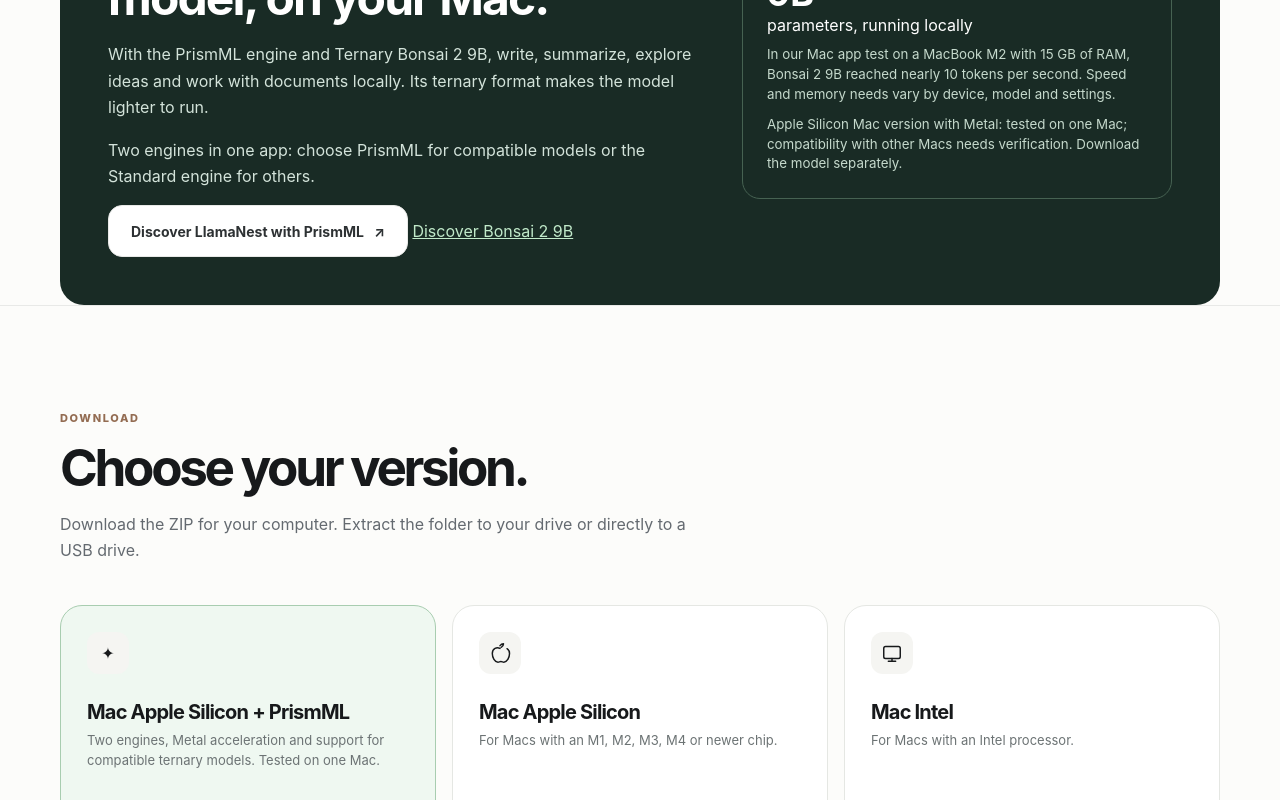
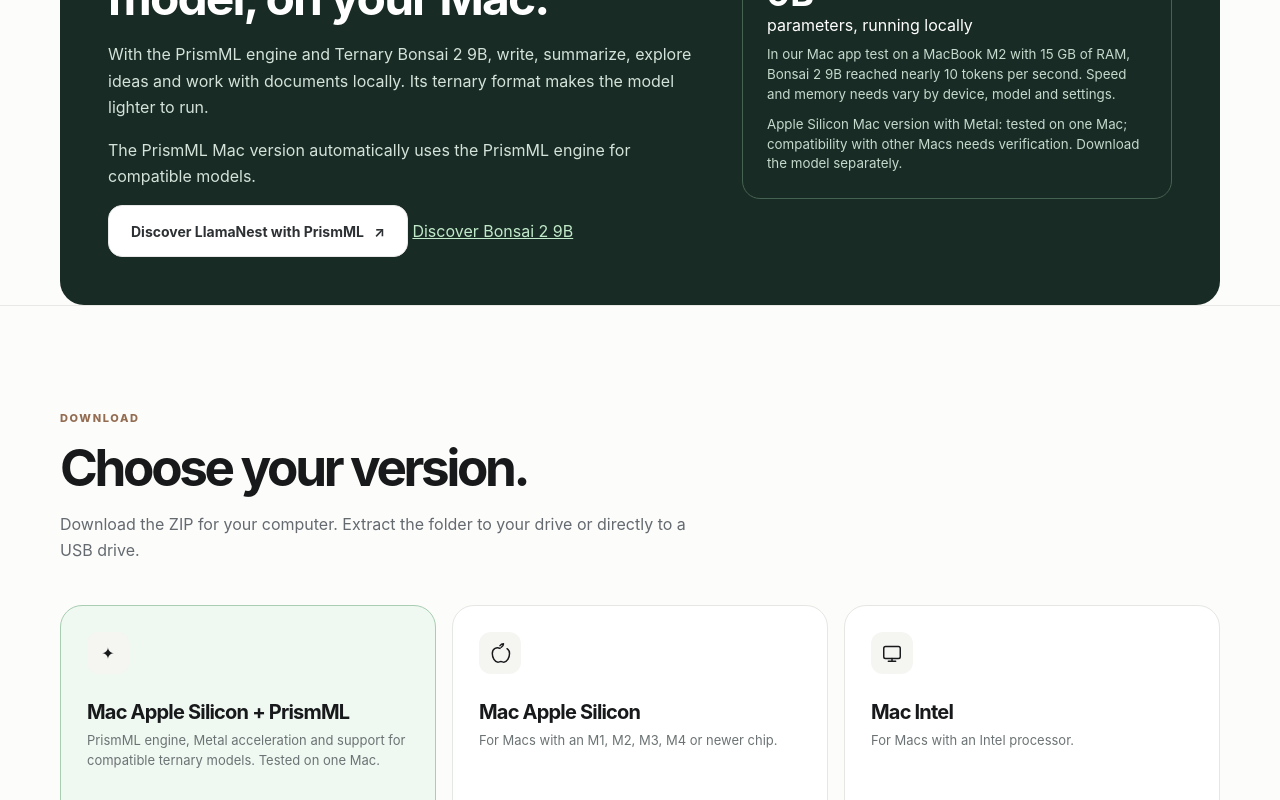
Before and after one commit to fipra/pocket-ai, a plain HTML site: page index.html in a window 1280 px wide. Shown: the part 1120-1920 px from the top of the page. Drawn offline with Linux system fonts and the light colour scheme.

Commit message:
Link Prism-only Mac release on website

```diff
--- a/index.html
+++ b/index.html
@@ -128,12 +128,12 @@
       </div>
     </section>
 
-    <section class="wrap" id="prism" aria-labelledby="prism-title"><div class="prism-feature"><div><span class="kicker">LlamaNest + PrismML</span><h2 id="prism-title">Un modello da 9 miliardi di parametri, sul tuo Mac.</h2><p>Con il motore PrismML e Ternary Bonsai 2 9B puoi scrivere, riassumere, esplorare idee e lavorare con i tuoi documenti in locale. Il formato ternario rende il modello più leggero da eseguire.</p><p>Due motori in un’unica app: scegli PrismML per i modelli compatibili oppure il motore Standard per gli altri.</p><a class="button button-light" href="#download">Scopri LlamaNest con PrismML <span aria-hidden="true">↗</span></a> <a href="https://huggingface.co/prism-ml/Ternary-Bonsai-2-9B-gguf" target="_blank" rel="noopener noreferrer">Scopri Bonsai 2 9B</a></div><div class="prism-stats"><strong>9B</strong><span>parametri, in locale</span><small>Nel nostro test con l’app Mac su MacBook M2 con 15 GB di RAM, Bonsai 2 9B ha raggiunto quasi 10 token al secondo. Velocità e memoria necessaria variano in base al dispositivo, al modello e alle impostazioni.</small><small>Versione Mac Apple Silicon con Metal: provata su un Mac; compatibilità con altri Mac da verificare. Modello da scaricare separatamente.</small></div></div></section>
+    <section class="wrap" id="prism" aria-labelledby="prism-title"><div class="prism-feature"><div><span class="kicker">LlamaNest + PrismML</span><h2 id="prism-title">Un modello da 9 miliardi di parametri, sul tuo Mac.</h2><p>Con il motore PrismML e Ternary Bonsai 2 9B puoi scrivere, riassumere, esplorare idee e lavorare con i tuoi documenti in locale. Il formato ternario rende il modello più leggero da eseguire.</p><p>La versione Mac PrismML usa automaticamente il motore PrismML per i modelli compatibili.</p><a class="button button-light" href="#download">Scopri LlamaNest con PrismML <span aria-hidden="true">↗</span></a> <a href="https://huggingface.co/prism-ml/Ternary-Bonsai-2-9B-gguf" target="_blank" rel="noopener noreferrer">Scopri Bonsai 2 9B</a></div><div class="prism-stats"><strong>9B</strong><span>parametri, in locale</span><small>Nel nostro test con l’app Mac su MacBook M2 con 15 GB di RAM, Bonsai 2 9B ha raggiunto quasi 10 token al secondo. Velocità e memoria necessaria variano in base al dispositivo, al modello e alle impostazioni.</small><small>Versione Mac Apple Silicon con Metal: provata su un Mac; compatibilità con altri Mac da verificare. Modello da scaricare separatamente.</small></div></div></section>
 
     <section class="section" id="download" aria-labelledby="download-title">
       <div class="wrap"><div class="section-head"><span class="kicker">Download</span><h2 id="download-title">Scegli la tua versione.</h2><p>Scarica lo ZIP adatto al tuo computer. Estrai la cartella sul disco o direttamente su una chiavetta USB.</p></div>
         <div class="download-grid">
-          <a class="download-card prism-card" href="https://github.com/fipra/usb-ai/releases/download/prism-mac-arm64-experimental-2026-10-31/LlamaNest-Prism-Metal-mac-arm64.zip"><div class="download-icon" aria-hidden="true">✦</div><h3>Mac Apple Silicon + PrismML</h3><p>Due motori, accelerazione Metal e supporto per i modelli ternari compatibili. Versione provata su un Mac.</p><div class="card-link"><span>Scarica per Mac con PrismML</span><span aria-hidden="true">↗</span></div></a>
+          <a class="download-card prism-card" href="https://github.com/fipra/usb-ai/releases/download/prism-only-mac-arm64-2026-10-31/LlamaNest-Prism-only-Metal-mac-arm64.zip"><div class="download-icon" aria-hidden="true">✦</div><h3>Mac Apple Silicon + PrismML</h3><p>Motore PrismML, accelerazione Metal e supporto per i modelli ternari compatibili. Versione provata su un Mac.</p><div class="card-link"><span>Scarica per Mac con PrismML</span><span aria-hidden="true">↗</span></div></a>
           <a class="download-card" href="https://github.com/fipra/usb-ai/releases/download/rust-mac-stop-2026-10-24/USB-AI-Rust-mac-arm64.zip" aria-label="Scarica LlamaNest per Mac Apple Silicon, file ZIP"><div class="download-icon"><svg viewBox="0 0 24 24" fill="none" aria-hidden="true"><path d="M12 4c1.1-1.4 2.3-2 3.8-2-.1 1.7-.9 3-2.5 3.8M12 7c-3.3-1.9-8.4-.3-8.4 5.5 0 4.4 2.7 9.5 6.2 9.5 1.3 0 1.7-.7 3.2-.7s1.8.7 3.2.7c3.3 0 6.2-5 6.2-9.5 0-2.4-1-4.2-2.7-5.2" stroke="currentColor" stroke-width="1.6" stroke-linecap="round" stroke-linejoin="round"/></svg></div><h3>Mac Apple Silicon</h3><p>Per Mac con chip M1, M2, M3, M4 o successivi.</p><div class="card-link"><span>Scarica per Mac</span><span aria-hidden="true">↗</span></div></a>
           <a class="download-card" href="https://github.com/fipra/usb-ai/releases/download/rust-mac-stop-2026-10-24/USB-AI-Rust-mac-x86_64.zip" aria-label="Scarica LlamaNest per Mac Intel, file ZIP"><div class="download-icon"><svg viewBox="0 0 24 24" fill="none" aria-hidden="true"><rect x="3" y="5" width="18" height="13" rx="2" stroke="currentColor" stroke-width="1.6"/><path d="M8 21h8M12 18v3" stroke="currentColor" stroke-width="1.6" stroke-linecap="round"/></svg></div><h3>Mac Intel</h3><p>Per Mac con processore Intel.</p><div class="card-link"><span>Scarica per Mac Intel</span><span aria-hidden="true">↗</span></div></a>
           <a class="download-card" href="https://github.com/fipra/usb-ai/releases/download/rust-windows-stop-2026-10-24/USB-AI-Rust-Windows-x64.zip" aria-label="Scarica LlamaNest per Windows x64, file ZIP"><div class="download-icon"><svg viewBox="0 0 24 24" fill="none" aria-hidden="true"><path d="m3 5 8-1v8H3V5Zm10-1 8-1v9h-8V4ZM3 14h8v7l-8-1v-6Zm10 0h8v8l-8-1v-7Z" stroke="currentColor" stroke-width="1.4" stroke-linejoin="round"/></svg></div><h3>Windows x64</h3><p>Per PC Windows con processore a 64 bit.</p><div class="card-link"><span>Scarica per Windows</span><span aria-hidden="true">↗</span></div></a>
--- a/landing-i18n.js
+++ b/landing-i18n.js
@@ -10,14 +10,14 @@
     ["Velocità e memoria dipendono dal dispositivo e dal modello.", "Speed and memory depend on your device and model.", "La vitesse et la mémoire dépendent de l’appareil et du modèle.", "Geschwindigkeit und Speicherbedarf hängen von Gerät und Modell ab.", "La velocidad y la memoria dependen del dispositivo y del modelo."],
     ["Un modello da 9 miliardi di parametri, sul tuo Mac.", "A 9-billion-parameter model, on your Mac.", "Un modèle de 9 milliards de paramètres sur votre Mac.", "Ein Modell mit 9 Milliarden Parametern auf deinem Mac.", "Un modelo de 9.000 millones de parámetros en tu Mac."],
     ["Con il motore PrismML e Ternary Bonsai 2 9B puoi scrivere, riassumere, esplorare idee e lavorare con i tuoi documenti in locale. Il formato ternario rende il modello più leggero da eseguire.", "With the PrismML engine and Ternary Bonsai 2 9B, write, summarize, explore ideas and work with documents locally. Its ternary format makes the model lighter to run.", "Avec le moteur PrismML et Ternary Bonsai 2 9B, rédigez, résumez, explorez vos idées et travaillez sur vos documents en local. Son format ternaire rend le modèle plus léger à exécuter.", "Mit der PrismML-Engine und Ternary Bonsai 2 9B kannst du lokal schreiben, zusammenfassen, Ideen erkunden und mit Dokumenten arbeiten. Das ternäre Format macht das Modell leichter ausführbar.", "Con el motor PrismML y Ternary Bonsai 2 9B puedes escribir, resumir, explorar ideas y trabajar con documentos en local. Su formato ternario hace que el modelo sea más ligero de ejecutar."],
-    ["Due motori in un’unica app: scegli PrismML per i modelli compatibili oppure il motore Standard per gli altri.", "Two engines in one app: choose PrismML for compatible models or the Standard engine for others.", "Deux moteurs dans une application : choisissez PrismML pour les modèles compatibles ou le moteur Standard pour les autres.", "Zwei Engines in einer App: Wähle PrismML für kompatible Modelle oder die Standard-Engine für andere.", "Dos motores en una aplicación: elige PrismML para modelos compatibles o el motor Estándar para los demás."],
+    ["La versione Mac PrismML usa automaticamente il motore PrismML per i modelli compatibili.", "The PrismML Mac version automatically uses the PrismML engine for compatible models.", "La version Mac PrismML utilise automatiquement le moteur PrismML pour les modèles compatibles.", "Die PrismML-Mac-Version nutzt für kompatible Modelle automatisch die PrismML-Engine.", "La versión PrismML para Mac usa automáticamente el motor PrismML con modelos compatibles."],
     ["Scopri LlamaNest con PrismML", "Discover LlamaNest with PrismML", "Découvrez LlamaNest avec PrismML", "LlamaNest mit PrismML entdecken", "Descubre LlamaNest con PrismML"],
     ["Scopri Bonsai 2 9B", "Discover Bonsai 2 9B", "Découvrez Bonsai 2 9B", "Bonsai 2 9B entdecken", "Descubre Bonsai 2 9B"],
     ["parametri, in locale", "parameters, running locally", "paramètres, en local", "Parameter, lokal", "parámetros, en local"],
     ["Nel nostro test con l’app Mac su MacBook M2 con 15 GB di RAM, Bonsai 2 9B ha raggiunto quasi 10 token al secondo. Velocità e memoria necessaria variano in base al dispositivo, al modello e alle impostazioni.", "In our Mac app test on a MacBook M2 with 15 GB of RAM, Bonsai 2 9B reached nearly 10 tokens per second. Speed and memory needs vary by device, model and settings.", "Lors de notre test de l’application Mac sur un MacBook M2 avec 15 Go de RAM, Bonsai 2 9B a atteint près de 10 jetons par seconde. La vitesse et la mémoire requise varient selon l’appareil, le modèle et les réglages.", "In unserem Test der Mac-App auf einem MacBook M2 mit 15 GB Arbeitsspeicher erreichte Bonsai 2 9B fast 10 Token pro Sekunde. Geschwindigkeit und Speicherbedarf hängen von Gerät, Modell und Einstellungen ab.", "En nuestra prueba de la aplicación Mac en un MacBook M2 con 15 GB de RAM, Bonsai 2 9B alcanzó casi 10 tokens por segundo. La velocidad y la memoria necesaria varían según el dispositivo, el modelo y la configuración."],
     ["Versione Mac Apple Silicon con Metal: provata su un Mac; compatibilità con altri Mac da verificare. Modello da scaricare separatamente.", "Apple Silicon Mac version with Metal: tested on one Mac; compatibility with other Macs needs verification. Download the model separately.", "Version Mac Apple Silicon avec Metal : testée sur un Mac ; la compatibilité avec d’autres Mac reste à vérifier. Modèle à télécharger séparément.", "Apple-Silicon-Mac-Version mit Metal: auf einem Mac getestet; die Kompatibilität mit anderen Macs muss geprüft werden. Modell separat herunterladen.", "Versión para Mac Apple Silicon con Metal: probada en un Mac; queda por verificar la compatibilidad con otros Mac. El modelo se descarga por separado."],
     ["Mac Apple Silicon + PrismML", "Mac Apple Silicon + PrismML", "Mac Apple Silicon + PrismML", "Mac Apple Silicon + PrismML", "Mac Apple Silicon + PrismML"],
-    ["Due motori, accelerazione Metal e supporto per i modelli ternari compatibili. Versione provata su un Mac.", "Two engines, Metal acceleration and support for compatible ternary models. Tested on one Mac.", "Deux moteurs, accélération Metal et prise en charge des modèles ternaires compatibles. Version testée sur un Mac.", "Zwei Engines, Metal-Beschleunigung und Unterstützung kompatibler ternärer Modelle. Auf einem Mac getestet.", "Dos motores, aceleración Metal y compatibilidad con modelos ternarios compatibles. Versión probada en un Mac."],
+    ["Motore PrismML, accelerazione Metal e supporto per i modelli ternari compatibili. Versione provata su un Mac.", "PrismML engine, Metal acceleration and support for compatible ternary models. Tested on one Mac.", "Moteur PrismML, accélération Metal et prise en charge des modèles ternaires compatibles. Version testée sur un Mac.", "PrismML-Engine, Metal-Beschleunigung und Unterstützung kompatibler ternärer Modelle. Auf einem Mac getestet.", "Motor PrismML, aceleración Metal y compatibilidad con modelos ternarios compatibles. Versión probada en un Mac."],
     ["Scarica per Mac con PrismML", "Download for Mac with PrismML", "Télécharger pour Mac avec PrismML", "Für Mac mit PrismML herunterladen", "Descargar para Mac con PrismML"],
     ["Un altro progetto FipraAI", "Another FipraAI project", "Un autre projet FipraAI", "Ein weiteres FipraAI-Projekt", "Otro proyecto de FipraAI"],
     ["Cerchi più modelli AI?", "Looking for more AI models?", "Vous cherchez plus de modèles d’IA ?", "Du suchst mehr KI-Modelle?", "¿Buscas más modelos de IA?"],
```
